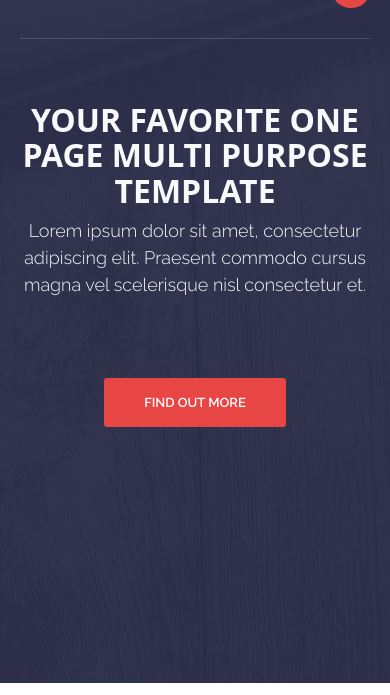
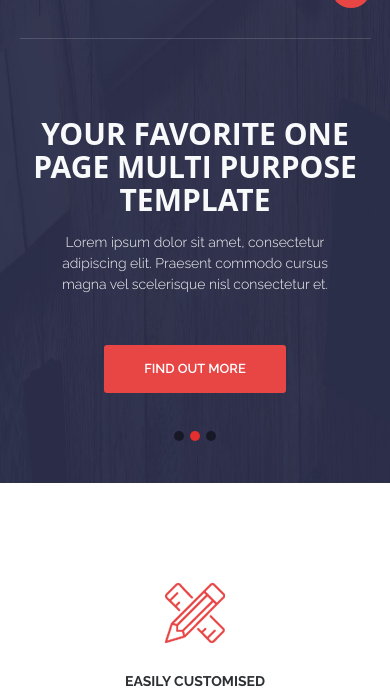
Before and after one commit to atikrpi27/ActiveBox, a plain HTML site: page index.html in a window 390 px wide. Shown: the part 67-762 px from the top of the page. Drawn offline with nearby package versions, Linux system fonts and the light colour scheme.

Commit message:
Banner slider added

```diff
--- a/assets/css/style.css
+++ b/assets/css/style.css
@@ -15,11 +15,11 @@ body {
 }
 
 #banner {
-    background-image: url("../../assets/img/banner.jpg");
-    background-position: center top;
-    background-repeat: no-repeat;
-    background-size: cover;
-    min-height: 750px;
+    /* background-image: url("../../assets/img/banner.jpg"); */
+    /* background-position: center top; */
+    /* background-repeat: no-repeat; */
+    /* background-size: cover; */
+    /* height: 750px; */
     /* min-height: 100vh; */
 }
 
@@ -112,7 +112,8 @@ nav ul {
 /* Banner Content  */
 
 .banner-text {
-    padding-top: 26%;
+    /* padding-top: 10%; */
+    margin-bottom: 70px;
 }
 
 .banner-text h1 {
@@ -128,7 +129,7 @@ nav ul {
     font-size: 22px;
     font-weight: 300;
     margin-top: 9px;
-    margin-bottom: 80px;
+    margin-bottom: 50px;
     padding: 0 5px;
     line-height: 1.5;
 }
@@ -375,7 +376,7 @@ nav ul {
 +++++++++++++++++++++++++++++++++++++++++++*/
 
 #testimonials {
-    padding-top: 80px;
+    padding-top: 70px;
 }
 
 .slider-content {
@@ -455,7 +456,7 @@ nav ul {
 
 .footer-content {
     padding-top: 70px;
-    margin-bottom: 80px;
+    margin-bottom: 70px;
 }
 
 .footer-content h5 {
@@ -500,11 +501,10 @@ nav ul {
 
     .col-12 {
         width: 83.33%;
-        margin-left: 8.33%;
     }
 
     .banner-text {
-        padding-top: 26.5%;
+        margin-bottom: 70px;
     }
 
     .banner-text p {
@@ -521,8 +521,7 @@ nav ul {
 @media only screen and (max-width: 1024px) and (min-width: 769px) {
 
     .col-12 {
-        width: 83.33%;
-        margin-left: 8.33%;
+        width: 77.33%;
     }
 
     .container {
@@ -538,13 +537,41 @@ nav ul {
         margin: 0 auto;
     }
 
+    #header nav ul li a {
+        text-decoration: none;
+        color: rgba(255, 255, 255, 0.75);
+        font-size: 13px;
+        font-weight: 700;
+        margin-left: 25px;
+        text-transform: uppercase;
+    }
+
+    .banner-text {
+        margin-bottom: 50px;
+        padding: 0;
+    }
+
+    .banner-text h1 {
+        font-size: 46px;
+    }
+
     .banner-text p {
-        font-size: 22px;
+        font-size: 18px;
         font-weight: 300;
         margin-top: 11px;
-        margin-bottom: 80px;
-        padding: 0px 10px;
+        margin-bottom: 40px;
+        padding: 0px 20px;
         line-height: 1.5;
+    }
+
+    .carousel-item {
+        /* height: 100vh; */
+        height: 550px;
+    }
+
+    .carousel-item img {
+        height: 100%;
+        /* height: 725px; */
     }
 
     .features-content p {
@@ -655,8 +682,27 @@ nav ul {
         left: 0;
     }
 
+
+    #car-indicate {
+        background-color: #c6cacc !important;
+    }
+
+    .carousel-item {
+        /* height: 100vh; */
+        height: 550px;
+    }
+
+    .carousel-item img {
+        height: 100%;
+        /* height: 725px; */
+    }
+
     .banner-text {
-        margin-top: 6%;
+        margin-bottom: 50px;
+    }
+
+    .banner-text h1 {
+        font-size: 37px;
     }
 
     .banner-text p {
@@ -665,8 +711,8 @@ nav ul {
         margin-top: 9px;
     }
 
-    .banner-text h1 {
-        font-size: 42px;
+    .d-none {
+        display: block !important;
     }
 
     #team {
@@ -738,12 +784,35 @@ nav ul {
 }
 
 @media (max-width: 425px) {
+
+    .carousel-indicators {
+        left: 0px !important;
+        margin-bottom: 2rem !important;
+    }
+
     .banner-text {
-        margin-top: 19%;
+        margin-bottom: 50px;
     }
 
     .banner-text h1 {
-        font-size: 32px;
+        font-size: 30px;
+    }
+
+    .banner-text p {
+        font-size: 14px;
+        padding: 0 20px;
+        margin-top: 15px;
+    }
+
+    .carousel-caption {
+        position: absolute;
+        right: 3%;
+        bottom: 1.25rem;
+        left: 3%;
+        padding-top: 1.25rem;
+        padding-bottom: 1.25rem;
+        color: #fff;
+        text-align: center;
     }
 
     .team-member-description p {
--- a/index.html
+++ b/index.html
@@ -14,6 +14,7 @@
     <link rel="preconnect" href="https://fonts.gstatic.com" crossorigin>
     <link href="https://fonts.googleapis.com/css2?family=Raleway:wght@300;400;500;600;700;800;900&display=swap"
         rel="stylesheet">
+    <!-- Bootstrap CDN -->
     <link rel="stylesheet" href="https://cdn.jsdelivr.net/npm/bootstrap@5.2.3/dist/css/bootstrap.min.css" />
     <!-- OwlCarousel CDN -->
     <link rel="stylesheet" href="https://cdnjs.cloudflare.com/ajax/libs/OwlCarousel2/2.3.4/assets/owl.carousel.min.css">
@@ -23,6 +24,29 @@
     <script src="https://kit.fontawesome.com/d2653e3bfe.js" crossorigin="anonymous"></script>
     <!-- Main CSS -->
     <link rel="stylesheet" href="assets/css/style.css">
+    <style>
+        .carousel-indicators {
+            left: 83%;
+            margin-right: 0%;
+            margin-left: 0%;
+            margin-bottom: 3rem;
+            position: absolute;
+            right: 0;
+            bottom: 0;
+            z-index: 2;
+            display: flex;
+            justify-content: center;
+            padding: 0;
+            list-style: none;
+        }
+
+        .carousel-indicators [data-bs-target] {
+            width: 10px;
+            height: 10px;
+            border-radius: 50%;
+            transition: opacity .6s ease;
+        }
+    </style>
 </head>
 
 <body>
@@ -56,20 +80,77 @@
         </header>
         <!-- header End -->
 
-        <!-- banner content start -->
+        <!-- banner slider start -->
+        <div id="carouselExampleDark" class="carousel carousel-dark slide" data-bs-ride="carousel" data-bs-pause="false">
+            <div class="carousel-indicators">
+                <button type="button" data-bs-target="#carouselExampleDark" data-bs-slide-to="0" class="active"
+                    aria-current="true" aria-label="Slide 1"></button>
+                <button type="button" data-bs-target="#carouselExampleDark" data-bs-slide-to="1"
+                    aria-label="Slide 2"></button>
+                <button type="button" data-bs-target="#carouselExampleDark" data-bs-slide-to="2"
+                    aria-label="Slide 3"></button>
+            </div>
+            <div class="carousel-inner">
+                <div class="carousel-item active" data-bs-interval="5000">
+                    <img src="assets/img/banner.jpg" class="d-block w-100" alt="Slide-1">
+                    <div class="carousel-caption d-none d-md-block">
                         <div class="container">
                             <div class="row">
                                 <div class="col-12">
                                     <div class="banner-text text-center">
-                        <h1 class="text-light left-width">Your Favorite One Page Multi Purpose Template</h1>
-                        <p class="text-light ">Lorem ipsum dolor sit amet, consectetur adipiscing elit. Praesent commodo
+                                        <h1 class="text-light left-width">Your Favorite One Page Multi Purpose Template
+                                        </h1>
+                                        <p class="text-light ">Lorem ipsum dolor sit amet, consectetur adipiscing elit.
+                                            Praesent commodo
                                             cursus magna vel scelerisque nisl consectetur et.</p>
                                         <a href="#" class="btn btn-large">Find out more</a>
                                     </div>
                                 </div>
                             </div>
                         </div>
-        <!-- banner content end -->
+                    </div>
+                </div>
+                <div class="carousel-item" data-bs-interval="5000">
+                    <img src="assets/img/banner.jpg" class="d-block w-100" alt="Slide-2">
+                    <div class="carousel-caption d-none d-md-block">
+                        <div class="container">
+                            <div class="row">
+                                <div class="col-12">
+                                    <div class="banner-text text-center">
+                                        <h1 class="text-light left-width">Your Favorite One Page Multi Purpose Template
+                                        </h1>
+                                        <p class="text-light ">Lorem ipsum dolor sit amet, consectetur adipiscing elit.
+                                            Praesent commodo
+                                            cursus magna vel scelerisque nisl consectetur et.</p>
+                                        <a href="#" class="btn btn-large">Find out more</a>
+                                    </div>
+                                </div>
+                            </div>
+                        </div>
+                    </div>
+                </div>
+                <div class="carousel-item" data-bs-interval="5000">
+                    <img src="assets/img/banner.jpg" class="d-block w-100" alt="Slide-3">
+                    <div class="carousel-caption d-none d-md-block">
+                        <div class="container">
+                            <div class="row">
+                                <div class="col-12">
+                                    <div class="banner-text text-center">
+                                        <h1 class="text-light left-width">Your Favorite One Page Multi Purpose Template
+                                        </h1>
+                                        <p class="text-light ">Lorem ipsum dolor sit amet, consectetur adipiscing elit.
+                                            Praesent commodo
+                                            cursus magna vel scelerisque nisl consectetur et.</p>
+                                        <a href="#" class="btn btn-large">Find out more</a>
+                                    </div>
+                                </div>
+                            </div>
+                        </div>
+                    </div>
+                </div>
+            </div>
+        </div>
+        <!-- banner slider end -->
     </section>
     <!-- banner end -->
 
```
Lines whose indentation alone changed are shown as unchanged.
